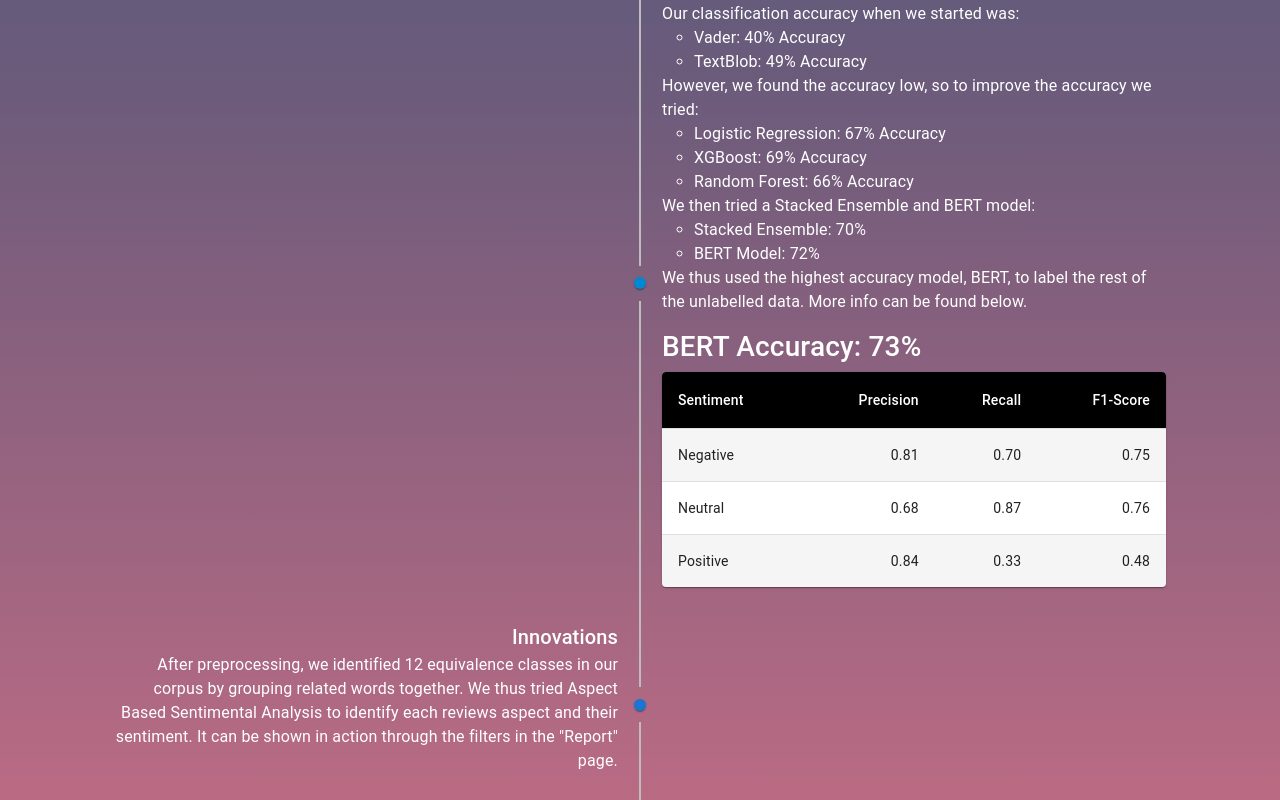
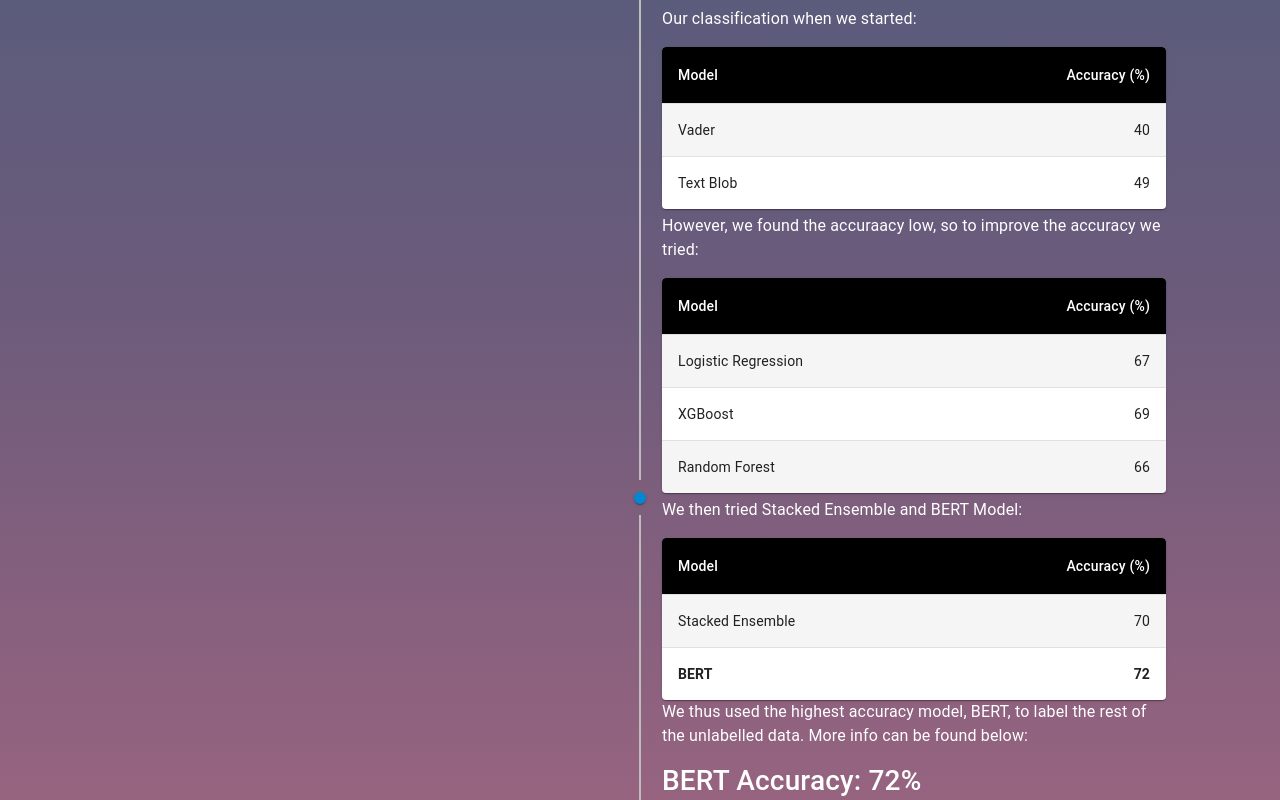
Before and after one commit to datmanlyman/CZ4045-Group-30-Project, a React (Create React App) app: page / in a window 1280 px wide. Shown: the part 680-1480 px from the top of the page. Built offline with nearby package versions, Linux system fonts and the light colour scheme.

Commit message:
last few changes for report

```diff
--- a/src/Components/ModelData.js
+++ b/src/Components/ModelData.js
@@ -59,9 +59,99 @@
 
 export function ModelAccuracy() {
   return (
-    <div style={{ margin: "10px 0" }}>
-      {/* className='component'> */}
-      <h3 key="modelAccuracy">BERT Accuracy: 73%</h3>
+    <>
+      <div style={{margin: "5px 0"}}>
+        <p>
+          Our classification when we started:
+        </p>
+        <TableContainer component={Paper}>
+          <Table sx={{ minWidth: "100%" }} aria-label="customized table">
+            <TableHead>
+              <TableRow>
+                <StyledTableCell>Model</StyledTableCell>
+                <StyledTableCell align="right">Accuracy (%)</StyledTableCell>
+              </TableRow>
+            </TableHead>
+            <TableBody>
+                <StyledTableRow>
+                  <StyledTableCell component="th" scope="row">
+                    Vader
+                  </StyledTableCell>
+                  <StyledTableCell align="right">40</StyledTableCell>
+                </StyledTableRow>
+                <StyledTableRow>
+                  <StyledTableCell component="th" scope="row">
+                    Text Blob
+                  </StyledTableCell>
+                  <StyledTableCell align="right">49</StyledTableCell>
+                </StyledTableRow>
+            </TableBody>
+          </Table>
+        </TableContainer>
+      </div>
+      <div style={{ margin: "5px 0" }}>
+        <p>However, we found the accuraacy low, so to improve the accuracy we tried:</p>
+        <TableContainer component={Paper}>
+          <Table sx={{ minWidth: "100%" }} aria-label="customized table">
+            <TableHead>
+              <TableRow>
+                <StyledTableCell>Model</StyledTableCell>
+                <StyledTableCell align="right">Accuracy (%)</StyledTableCell>
+              </TableRow>
+            </TableHead>
+            <TableBody>
+                <StyledTableRow>
+                  <StyledTableCell component="th" scope="row">
+                    Logistic Regression
+                  </StyledTableCell>
+                  <StyledTableCell align="right">67</StyledTableCell>
+                </StyledTableRow>
+                <StyledTableRow>
+                  <StyledTableCell component="th" scope="row">
+                    XGBoost
+                  </StyledTableCell>
+                  <StyledTableCell align="right">69</StyledTableCell>
+                </StyledTableRow>
+                <StyledTableRow>
+                  <StyledTableCell component="th" scope="row">
+                    Random Forest
+                  </StyledTableCell>
+                  <StyledTableCell align="right">66</StyledTableCell>
+                </StyledTableRow>
+            </TableBody>
+          </Table>
+        </TableContainer>
+      </div>
+      <div style={{ margin: "5px 0"}}>
+        <p>We then tried Stacked Ensemble and BERT Model:</p>
+        <TableContainer component={Paper}>
+          <Table sx={{ minWidth: "100%" }} aria-label="customized table">
+            <TableHead>
+              <TableRow>
+                <StyledTableCell>Model</StyledTableCell>
+                <StyledTableCell align="right">Accuracy (%)</StyledTableCell>
+              </TableRow>
+            </TableHead>
+            <TableBody>
+                <StyledTableRow>
+                  <StyledTableCell component="th" scope="row">
+                    Stacked Ensemble
+                  </StyledTableCell>
+                  <StyledTableCell align="right">70</StyledTableCell>
+                </StyledTableRow>
+                <StyledTableRow>
+                  <StyledTableCell component="th" scope="row">
+                    <b>BERT</b>
+                  </StyledTableCell>
+                  <StyledTableCell align="right"><b>72</b></StyledTableCell>
+                </StyledTableRow>
+            </TableBody>
+          </Table>
+        </TableContainer>
+        <p>We thus used the highest accuracy model, BERT, to label the rest of the unlabelled data. More info can be found below:</p>
+      </div>
+      <div style={{ margin: "5px 0" }}>
+        <h3 key="modelAccuracy">BERT Accuracy: 72%</h3>
         <TableContainer component={Paper}>
           <Table sx={{ minWidth: "100%" }} aria-label="customized table">
             <TableHead>
@@ -89,6 +179,7 @@
           </Table>
         </TableContainer>
     </div>
+    </>
   );
 }
 
--- a/src/Components/ReportConstructor.js
+++ b/src/Components/ReportConstructor.js
@@ -90,27 +90,6 @@
           <Typography variant="h6" component="span">
             Classification
           </Typography>
-          <Typography>
-            <p>
-              Our classification accuracy when we started was:
-              <ul>
-                <li>Vader: 40% Accuracy</li>
-                <li>TextBlob: 49% Accuracy</li>
-              </ul>
-              However, we found the accuracy low, so to improve the accuracy we tried:
-              <ul>
-                <li>Logistic Regression: 67% Accuracy</li>
-                <li>XGBoost: 69% Accuracy</li>
-                <li>Random Forest: 66% Accuracy</li>
-              </ul>
-              We then tried a Stacked Ensemble and BERT model:
-              <ul>
-                <li>Stacked Ensemble: 70%</li>
-                <li>BERT Model: 72%</li>
-              </ul>
-              We thus used the highest accuracy model, BERT, to label the rest of the unlabelled data. More info can be found below.
-            </p>
-          </Typography>
           <ModelAccuracy />
         </TimelineContent>
       </TimelineItem>
```
Lines whose indentation alone changed are shown as unchanged.
